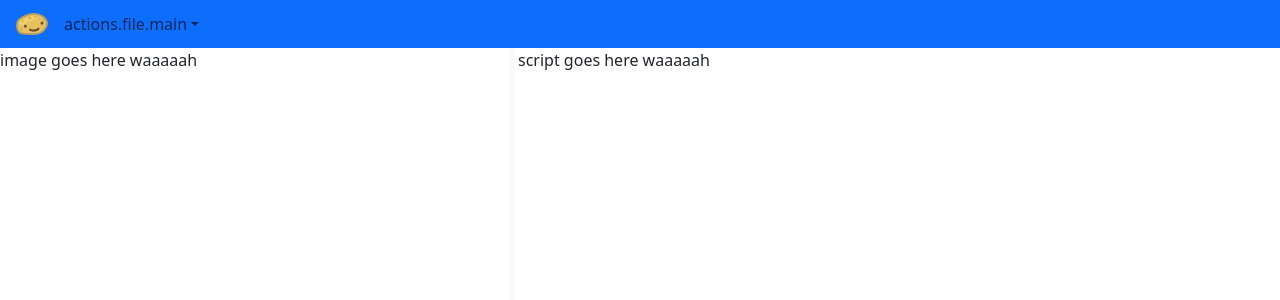
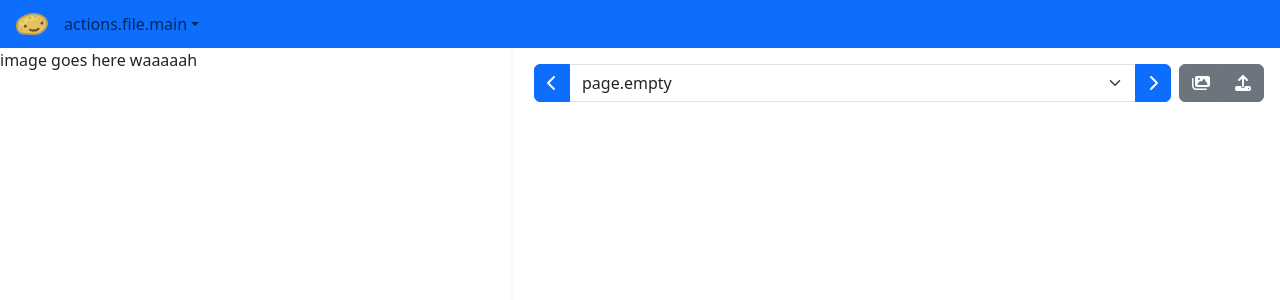
Before and after one commit to superstorm784/tater, a React (Create React App) app: page / in a window 1280 px wide. Both pictures are taken after a click on the button "actions.file.new". Shown: the top 300 px of the page. Built offline with nearby package versions, Linux system fonts and the light colour scheme; what i18next-resources-to-backend would draw is missing.

Commit message:
file upload

```diff
--- a/package.json
+++ b/package.json
@@ -3,6 +3,9 @@
   "version": "0.1.0",
   "homepage": "https://superstorm784.github.io/tater/",
   "dependencies": {
+    "@fortawesome/fontawesome-svg-core": "^6.4.0",
+    "@fortawesome/free-solid-svg-icons": "^6.4.0",
+    "@fortawesome/react-fontawesome": "^0.2.0",
     "bootstrap": "^5.3.0",
     "i18next": "^23.2.1",
     "i18next-browser-languagedetector": "^7.0.2",
--- a/src/app/editor/scriptwriter/Scriptwriter.tsx
+++ b/src/app/editor/scriptwriter/Scriptwriter.tsx
@@ -1,12 +1,13 @@
 import React from 'react';
+import ScriptwriterPageBar from './ScriptwriterPageBar';
 
 function Scriptwriter({ horizontal, ratio }: { horizontal: boolean, ratio?: number }) {
     return (
-        <div className="tt-scriptwriter" style={{
+        <div className="tt-scriptwriter p-3" style={{
             width: horizontal ? (ratio ? `${ratio * 100}vw` : undefined) : undefined,
             height: horizontal ? undefined : (ratio ? `${ratio * 100}vh` : undefined)
         }}>
-            script goes here waaaaah
+            <ScriptwriterPageBar />
         </div>
     );
 }
--- /dev/null
+++ b/src/app/editor/scriptwriter/ScriptwriterPageBar.tsx
@@ -0,0 +1,56 @@
+import { faChevronLeft, faChevronRight, faImages, faUpload } from "@fortawesome/free-solid-svg-icons";
+import { FontAwesomeIcon } from "@fortawesome/react-fontawesome";
+import { useContext } from "react";
+import { Button, Form, InputGroup } from "react-bootstrap";
+import { useTranslation } from "react-i18next";
+import requestFiles from "../../../util/requestFiles";
+import EditorContext from "../EditorContext";
+
+function ScriptwriterPageBar() {
+    const { t } = useTranslation();
+    const { project } = useContext(EditorContext);
+
+    const pageElements = project?.manifest.pages.map(
+        (p, i) => <option
+            key={p.internalId}
+            value={i}
+        >{t("editor:page.count", { page: i + 1 })}</option>
+    ) ?? [];
+    if (project?.manifest.pages.length === 0) {
+        pageElements.push(<option key="no-pages"
+            selected
+            disabled
+        >{t("editor:page.empty")}</option>)
+    }
+
+    const uploadPage = async () => {
+        const file = await requestFiles({ accept: "image/*" });
+        if (file) {
+            project?.addNewPage(file);
+        }
+    }
+
+    return <div className="d-flex">
+        <InputGroup className="flex-1 me-2">
+            <Button variant="primary">
+                <FontAwesomeIcon icon={faChevronLeft} />
+            </Button>
+            <Form.Select>
+                {pageElements}
+            </Form.Select>
+            <Button variant="primary">
+                <FontAwesomeIcon icon={faChevronRight} />
+            </Button>
+        </InputGroup>
+        <InputGroup className="flex-nowrap" style={{flex: 0}}>
+            <Button variant="secondary" title={t("editor:page.manage")}>
+                <FontAwesomeIcon icon={faImages} />
+            </Button>
+            <Button variant="secondary" title={t("editor:page.upload")} onClick={uploadPage}>
+                <FontAwesomeIcon icon={faUpload} />
+            </Button>
+        </InputGroup>
+    </div>;
+}
+
+export default ScriptwriterPageBar;
--- a/src/i18n/en/editor.json
+++ b/src/i18n/en/editor.json
@@ -11,5 +11,11 @@
       "load": "Load project",
       "export": "Export"
     }
+  },
+  "page": {
+    "empty": "No pages loaded",
+    "count": "Page {{page}}",
+    "upload": "Upload page",
+    "manage": "Manage pages"
   }
 }
--- a/src/projects/Page.ts
+++ b/src/projects/Page.ts
@@ -6,6 +6,15 @@ export interface SerializedPage {
 }
 
 export default class Page {
+
+    static lastPageId = 0;
+
+    // The internal ID is ephemeral and doesn't persist across sessions.
+    // Its purpose is to track individual Blobs.
+    // The text (original or translated) or order can't be used here,
+    // since React will re-render the blob if any of those change, which
+    // is very likely.
+    readonly internalId: number = Page.lastPageId++;
 
     blobs: TextBlob[] = [];
     imageHash: string;
@@ -25,9 +34,9 @@ export default class Page {
      * @param image
      * @returns
      */
-    static async create(page: SerializedPage, imageHash: string): Promise<Page> {
+    static create(imageHash: string): Page {
         const p = new Page(imageHash);
-        p.blobs = page.blobs.map(TextBlob.deserialize);
+        p.blobs = [];
         return p;
     }
 
--- a/src/projects/Project.ts
+++ b/src/projects/Project.ts
@@ -2,8 +2,11 @@ import JSZip from "jszip";
 import Manifest from "./Manifest";
 import BufferSerializer from "../util/BufferSerializer";
 import buildError from "../util/buildError";
-import type Page from "./Page";
+import Page from "./Page";
 
+export const FileReadError = buildError(
+    "FileReader read a null file"
+);
 export const ZipManifestMissingError = buildError(
     "manifest.json missing from file"
 );
@@ -23,6 +26,8 @@ export interface ProjectZipExport {
 }
 
 export default class Project {
+
+    static MIME_TYPE = "application/x-taterproj+zip";
 
     zip: JSZip;
     manifest: Manifest;
@@ -96,7 +101,27 @@ export default class Project {
             .map(f => f.name.split("/").pop()?.split(".bin").shift() as string) ?? [];
     }
 
-    async attachImage(image: ArrayBuffer) {
+    async addNewPage(image: File): Promise<Page> {
+        return new Promise<ArrayBuffer>((res, rej) => {
+            const fr = new FileReader();
+            fr.onload = async (e) => {
+                if (e.target == null) {
+                    rej(new FileReadError());
+                } else {
+                    res(e.target.result as ArrayBuffer);
+                }
+            }
+            fr.onerror = rej;
+            fr.readAsArrayBuffer(image);
+        }).then(async (v) => {
+            const hash = await this.attachImage(v);
+            const page = Page.create(hash);
+            this.manifest.pages.push(page);
+            return page;
+        });
+    }
+
+    private async attachImage(image: ArrayBuffer): Promise<string> {
         const imageHash = BufferSerializer.bufToHex(
             await crypto.subtle.digest("SHA-1", image)
         );
@@ -104,6 +129,7 @@ export default class Project {
         // The folder will always be created, but the ? is for
         // type safety.
         this.zip.folder("images")?.file(imageHash + ".bin", image);
+        return imageHash;
     }
 
     async save(): Promise<Blob> {
@@ -156,7 +182,7 @@ export default class Project {
             compression: "DEFLATE",
             compressionOptions: { level: 9 },
             comment: "Created with Tater (https://superstorm784.github.io/tater)",
-            mimeType: "application/x-taterproj+zip"
+            mimeType: Project.MIME_TYPE
         });
     }
 
--- a/src/projects/TextBlob.ts
+++ b/src/projects/TextBlob.ts
@@ -13,7 +13,7 @@ export default class TextBlob {
     // The text (original or translated) or order can't be used here,
     // since React will re-render the blob if any of those change, which
     // is very likely.
-    private internalId: number = TextBlob.lastBlobId++;
+    readonly internalId: number = TextBlob.lastBlobId++;
 
     // All these positional parameters are percent-based.
     // The leftmost pixel of the page is 0%, the rightmost is 100%.
--- /dev/null
+++ b/src/util/requestFiles.ts
@@ -0,0 +1,29 @@
+interface FileRequestOptions {
+    accept?: string;
+    capture?: 'user' | 'environment';
+    multiple?: boolean;
+}
+
+export default async function requestFiles
+    (options: FileRequestOptions & { multiple: true }): Promise<File[] | null>;
+export default async function requestFiles
+    (options: FileRequestOptions & { multiple?: false }): Promise<File | null>;
+export default async function requestFiles(options: FileRequestOptions): Promise<File | File[] | null> {
+    const input = document.createElement("input");
+    input.setAttribute("type", "file");
+    if (options.accept) input.setAttribute("accept", options.accept);
+    if (options.capture) input.setAttribute("accept", options.capture);
+    if (options.multiple) input.toggleAttribute("multiple", options.multiple);
+    input.click();
+    return new Promise<File | File[] | null>((res, rej) => {
+        input.addEventListener("change", () => {
+            if (input.files == null) {
+                res(null);
+            } else if (options.multiple) {
+                res(Array.from(input.files));
+            } else {
+                res(input.files[0]);
+            }
+        })
+    });
+}
```
Also changed, not shown: 1 other file (tests, documents, lock files or other folders).
